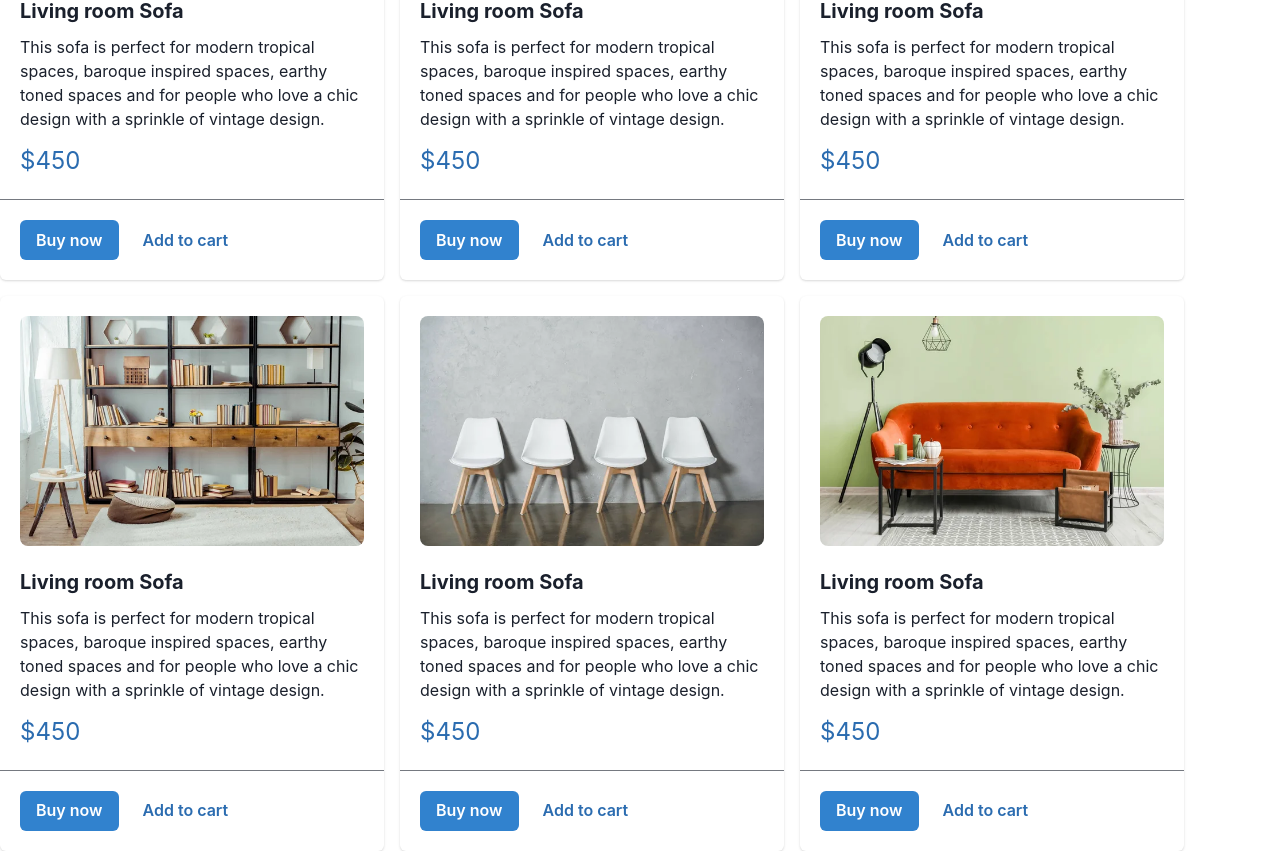
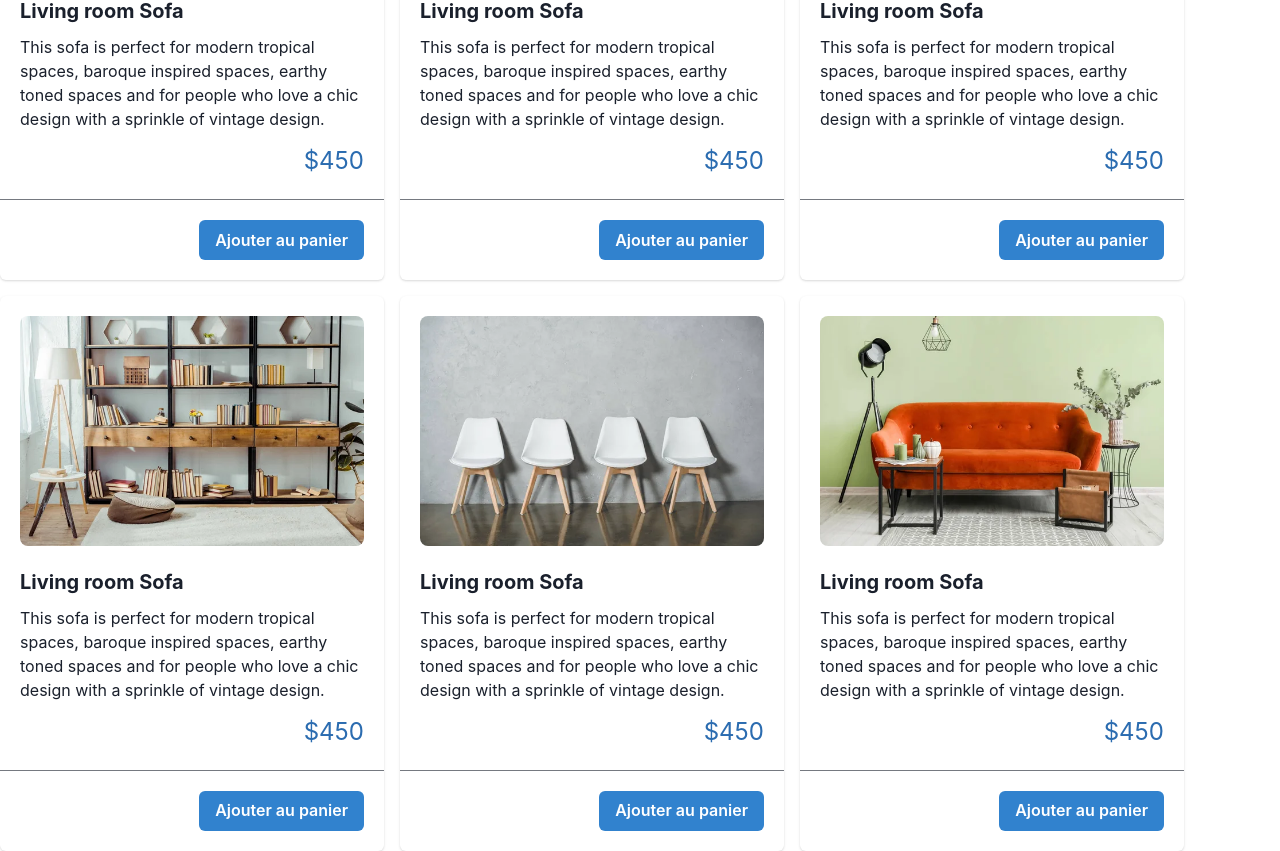
Before and after one commit to Lilifrontback/plateforme-de-vente-React, a React (Vite) app in the folder front/: page / in a window 1280 px wide. Shown: the part 274-1125 px from the top of the page. Built offline with nearby package versions, Linux system fonts and the light colour scheme.

Commit message:
code propre page d'accueil + commentaires

```diff
--- a/front/src/Home.jsx
+++ b/front/src/Home.jsx
@@ -1,12 +1,13 @@
 import * as React from 'react';
 import './Home.css';
-import { Card, CardHeader, CardBody, CardFooter } from '@chakra-ui/react'
+import { Card, CardBody, CardFooter } from '@chakra-ui/react'
 import { Stack, Heading, Text, Image, Button } from '@chakra-ui/react';
 import { Divider, ButtonGroup } from '@chakra-ui/react';
 import { SimpleGrid } from '@chakra-ui/react';
-import { Box, Grid, GridItem } from '@chakra-ui/react'
 
-const meuble = [
+// Exemple d'ajout d'articles en dur:
+
+/* const meuble = [
     {
         id: 1,
         nom: "Canapé",
@@ -44,8 +45,14 @@ const meuble = [
         image: "../src/assets/images/chaises.jpg",
     },
 
-];
+]; */
 
+
+/**
+ * Fonction de création de 6 Cards avec Chakra.UI (en dur).
+ * TO DO: faire une boucle pour afficher chaque article en base de données, ne faire qu'une Card au lieu de 6.
+ * @returns 6 Cards (photo, titre, prix, petite description et bouton "ajouter au panier")
+ */
 function HomePage() {
     return (
         <SimpleGrid spacing={4} templateColumns='repeat(3,1fr)' display='flex' flexWrap='wrap'>
@@ -63,21 +70,16 @@ function HomePage() {
         spaces, earthy toned spaces and for people who love a chic design with a
         sprinkle of vintage design.
       </Text>
-      <Text color='blue.600' fontSize='2xl'>
+      <Text color='blue.600' fontSize='2xl' ml='auto'>
         $450
       </Text>
     </Stack>
   </CardBody>
   <Divider />
-  <CardFooter>
-    <ButtonGroup spacing='2'>
+  <CardFooter justifyContent='right'>
       <Button variant='solid' colorScheme='blue'>
-        Buy now
+        Ajouter au panier
       </Button>
-      <Button variant='ghost' colorScheme='blue'>
-        Add to cart
-      </Button>
-    </ButtonGroup>
   </CardFooter>
 </Card>
 <Card maxW='sm'>
@@ -94,21 +96,16 @@ function HomePage() {
         spaces, earthy toned spaces and for people who love a chic design with a
         sprinkle of vintage design.
       </Text>
-      <Text color='blue.600' fontSize='2xl'>
+      <Text color='blue.600' fontSize='2xl' ml='auto'>
         $450
       </Text>
     </Stack>
   </CardBody>
   <Divider />
-  <CardFooter>
-    <ButtonGroup spacing='2'>
+  <CardFooter justifyContent='right'>
       <Button variant='solid' colorScheme='blue'>
-        Buy now
+        Ajouter au panier
       </Button>
-      <Button variant='ghost' colorScheme='blue'>
-        Add to cart
-      </Button>
-    </ButtonGroup>
   </CardFooter>
 </Card>
 <Card maxW='sm'>
@@ -125,21 +122,16 @@ function HomePage() {
         spaces, earthy toned spaces and for people who love a chic design with a
         sprinkle of vintage design.
       </Text>
-      <Text color='blue.600' fontSize='2xl'>
+      <Text color='blue.600' fontSize='2xl' ml='auto'>
         $450
       </Text>
     </Stack>
   </CardBody>
   <Divider />
-  <CardFooter>
-    <ButtonGroup spacing='2'>
+  <CardFooter justifyContent='right'>
       <Button variant='solid' colorScheme='blue'>
-        Buy now
+        Ajouter au panier
       </Button>
-      <Button variant='ghost' colorScheme='blue'>
-        Add to cart
-      </Button>
-    </ButtonGroup>
   </CardFooter>
 </Card>
 <Card maxW='sm'>
@@ -156,21 +148,16 @@ function HomePage() {
         spaces, earthy toned spaces and for people who love a chic design with a
         sprinkle of vintage design.
       </Text>
-      <Text color='blue.600' fontSize='2xl'>
+      <Text color='blue.600' fontSize='2xl' ml='auto'>
         $450
       </Text>
     </Stack>
   </CardBody>
   <Divider />
-  <CardFooter>
-    <ButtonGroup spacing='2'>
+  <CardFooter justifyContent='right'>
       <Button variant='solid' colorScheme='blue'>
-        Buy now
+        Ajouter au panier
       </Button>
-      <Button variant='ghost' colorScheme='blue'>
-        Add to cart
-      </Button>
-    </ButtonGroup>
   </CardFooter>
 </Card>
 <Card maxW='sm'>
@@ -187,21 +174,16 @@ function HomePage() {
         spaces, earthy toned spaces and for people who love a chic design with a
         sprinkle of vintage design.
       </Text>
-      <Text color='blue.600' fontSize='2xl'>
+      <Text color='blue.600' fontSize='2xl' ml='auto'>
         $450
       </Text>
     </Stack>
   </CardBody>
   <Divider />
-  <CardFooter>
-    <ButtonGroup spacing='2'>
+  <CardFooter justifyContent='right'>
       <Button variant='solid' colorScheme='blue'>
-        Buy now
+        Ajouter au panier
       </Button>
-      <Button variant='ghost' colorScheme='blue'>
-        Add to cart
-      </Button>
-    </ButtonGroup>
   </CardFooter>
 </Card>
 <Card maxW='sm'>
@@ -218,21 +200,16 @@ function HomePage() {
         spaces, earthy toned spaces and for people who love a chic design with a
         sprinkle of vintage design.
       </Text>
-      <Text color='blue.600' fontSize='2xl'>
+      <Text color='blue.600' fontSize='2xl' ml='auto'>
         $450
       </Text>
     </Stack>
   </CardBody>
   <Divider />
-  <CardFooter>
-    <ButtonGroup spacing='2'>
+  <CardFooter justifyContent='right'>
       <Button variant='solid' colorScheme='blue'>
-        Buy now
+        Ajouter au panier
       </Button>
-      <Button variant='ghost' colorScheme='blue'>
-        Add to cart
-      </Button>
-    </ButtonGroup>
   </CardFooter>
 </Card>
 
```
